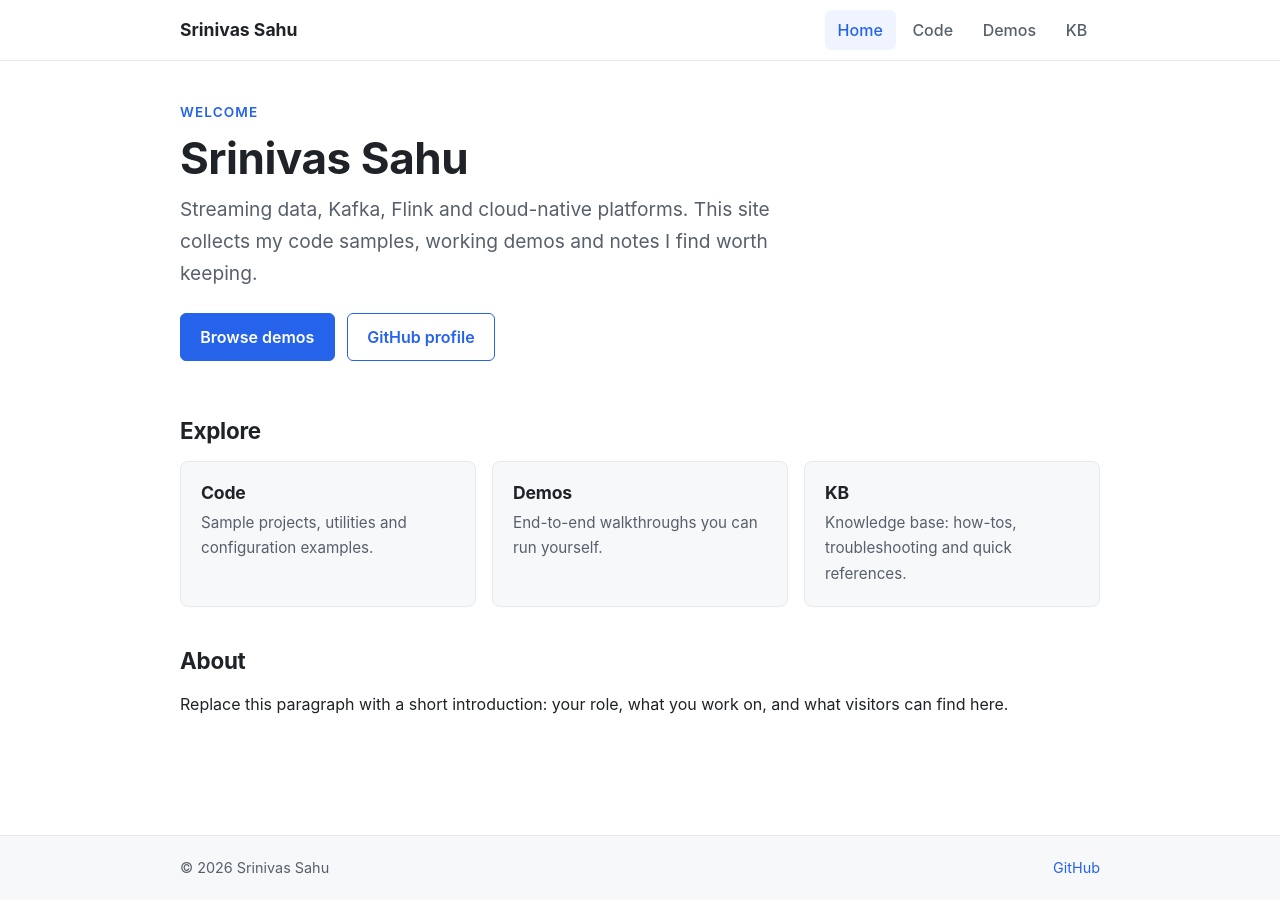
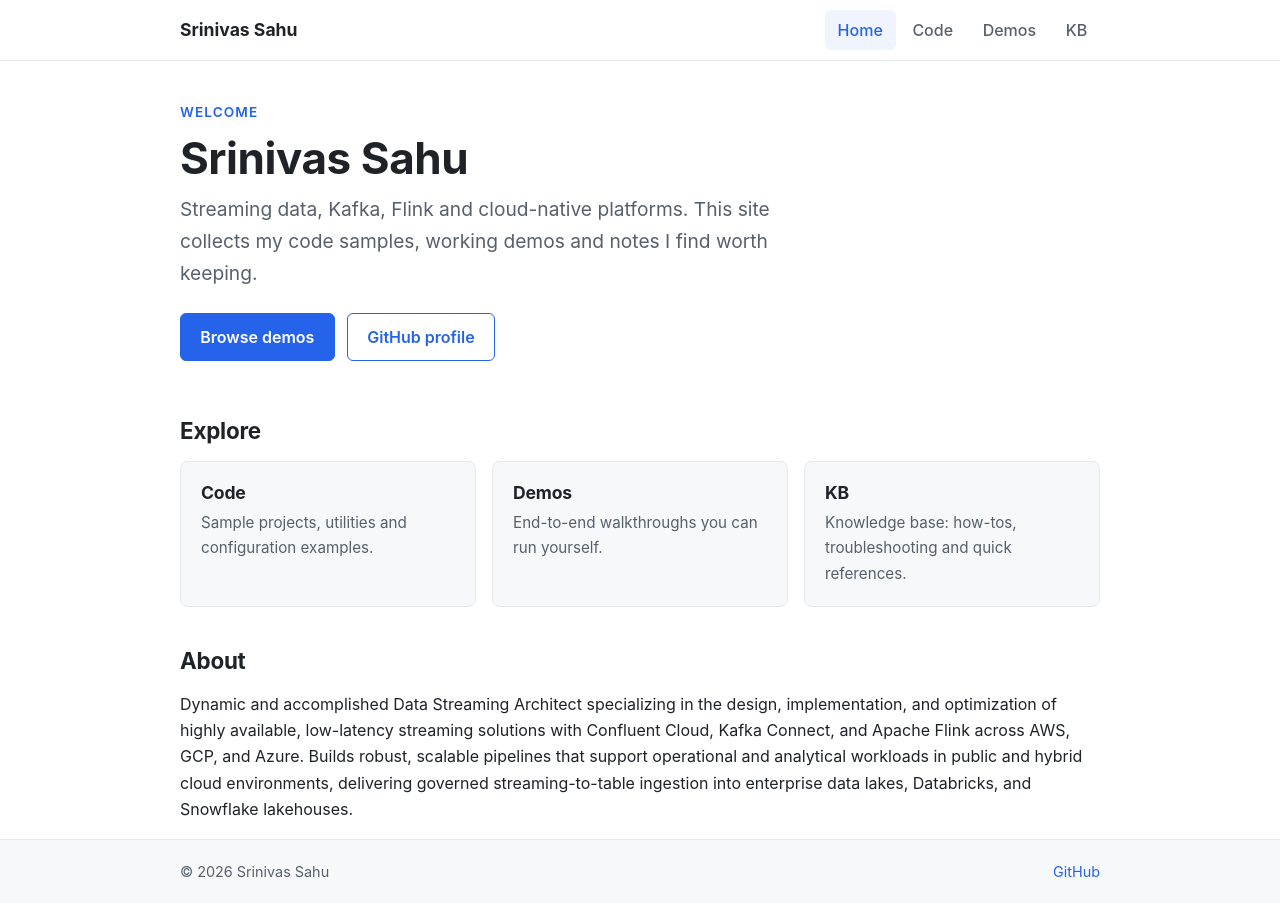
Before and after one commit to sahu0817/sahu0817.github.io, a Jekyll site: the page built from index.md, in a window 1280 px wide. Built offline with Jekyll 4.4.1, drawn with Linux system fonts in a browser that asks for light colours.

Commit message:
Update About section

```diff
--- a/index.md
+++ b/index.md
@@ -30,4 +30,4 @@ title: Home
 
 ## About
 
-Replace this paragraph with a short introduction: your role, what you work on, and what visitors can find here.
+Dynamic and accomplished Data Streaming Architect specializing in the design, implementation, and optimization of highly available, low-latency streaming solutions with Confluent Cloud, Kafka Connect, and Apache Flink across AWS, GCP, and Azure. Builds robust, scalable pipelines that support operational and analytical workloads in public and hybrid cloud environments, delivering governed streaming-to-table ingestion into enterprise data lakes, Databricks, and Snowflake lakehouses.
```
